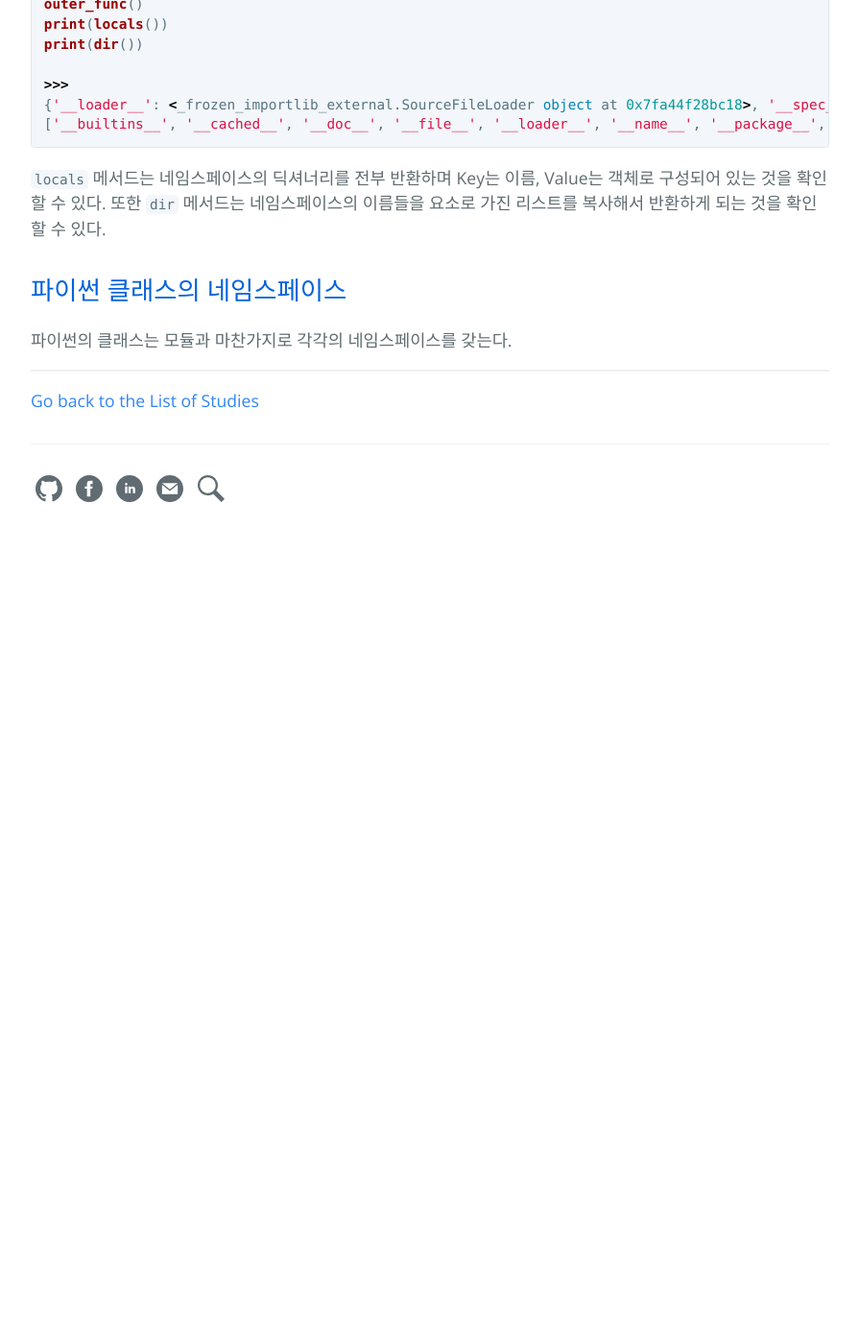
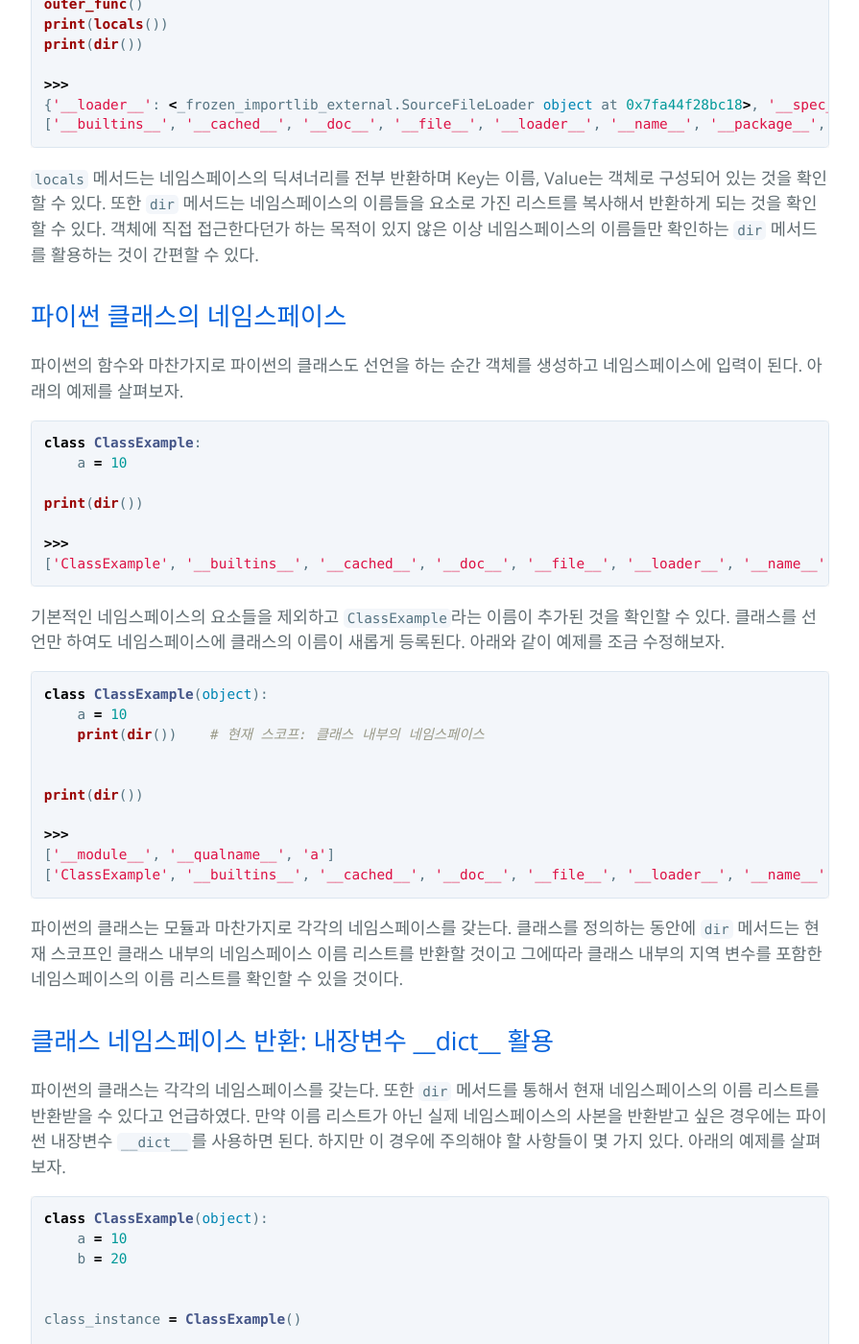
Before and after one commit to hcnoh/hcnoh.github.io, a Jekyll site: the page built from _posts/2019-01-30-python-class-namespace.md, in a window 1280 px wide and 1400 px high, scrolled down 1024 px. Shown: the whole window at 96% size, without its empty margins (192-1087 px from the left). Built offline with Jekyll 4.4.1, drawn with Linux system fonts in a browser that asks for light colours; comment, search, counter and statistics services are not loaded; before the commit the page ends 1601 px from its top, so only the background shows below that; some of the changed text lies outside the part shown.

Commit message:
Update 2019-01-30-python-class-namespace.md

````diff
--- a/_posts/2019-01-30-python-class-namespace.md
+++ b/_posts/2019-01-30-python-class-namespace.md
@@ -38,7 +38,76 @@ print(dir())
 ['__builtins__', '__cached__', '__doc__', '__file__', '__loader__', '__name__', '__package__', '__spec__', 'a', 'outer_func']
 ```
 
-`locals` 메서드는 네임스페이스의 딕셔너리를 전부 반환하며 Key는 이름, Value는 객체로 구성되어 있는 것을 확인할 수 있다. 또한 `dir` 메서드는 네임스페이스의 이름들을 요소로 가진 리스트를 복사해서 반환하게 되는 것을 확인할 수 있다.
+`locals` 메서드는 네임스페이스의 딕셔너리를 전부 반환하며 Key는 이름, Value는 객체로 구성되어 있는 것을 확인할 수 있다. 또한 `dir` 메서드는 네임스페이스의 이름들을 요소로 가진 리스트를 복사해서 반환하게 되는 것을 확인할 수 있다. 객체에 직접 접근한다던가 하는 목적이 있지 않은 이상 네임스페이스의 이름들만 확인하는 `dir` 메서드를 활용하는 것이 간편할 수 있다.
 
 ## 파이썬 클래스의 네임스페이스
-파이썬의 클래스는 모듈과 마찬가지로 각각의 네임스페이스를 갖는다.
+파이썬의 함수와 마찬가지로 파이썬의 클래스도 선언을 하는 순간 객체를 생성하고 네임스페이스에 입력이 된다. 아래의 예제를 살펴보자.
+
+```python
+class ClassExample:
+    a = 10
+
+print(dir())
+
+>>>
+['ClassExample', '__builtins__', '__cached__', '__doc__', '__file__', '__loader__', '__name__', '__package__', '__spec__']
+```
+
+기본적인 네임스페이스의 요소들을 제외하고 `ClassExample`라는 이름이 추가된 것을 확인할 수 있다. 클래스를 선언만 하여도 네임스페이스에 클래스의 이름이 새롭게 등록된다. 아래와 같이 예제를 조금 수정해보자.
+
+```python
+class ClassExample(object):
+    a = 10
+    print(dir())    # 현재 스코프: 클래스 내부의 네임스페이스
+
+
+print(dir())
+
+>>>
+['__module__', '__qualname__', 'a']
+['ClassExample', '__builtins__', '__cached__', '__doc__', '__file__', '__loader__', '__name__', '__package__', '__spec__']
+```
+
+파이썬의 클래스는 모듈과 마찬가지로 각각의 네임스페이스를 갖는다. 클래스를 정의하는 동안에 `dir` 메서드는 현재 스코프인 클래스 내부의 네임스페이스 이름 리스트를 반환할 것이고 그에따라 클래스 내부의 지역 변수를 포함한 네임스페이스의 이름 리스트를 확인할 수 있을 것이다.
+
+## 클래스 네임스페이스 반환: 내장변수 \_\_dict\_\_ 활용
+파이썬의 클래스는 각각의 네임스페이스를 갖는다. 또한 `dir` 메서드를 통해서 현재 네임스페이스의 이름 리스트를 반환받을 수 있다고 언급하였다. 만약 이름 리스트가 아닌 실제 네임스페이스의 사본을 반환받고 싶은 경우에는 파이썬 내장변수 `__dict__`를 사용하면 된다. 하지만 이 경우에 주의해야 할 사항들이 몇 가지 있다. 아래의 예제를 살펴보자.
+
+```python
+class ClassExample(object):
+    a = 10
+    b = 20
+
+
+class_instance = ClassExample()
+
+print(class_instance.__dict__)
+print(ClassExample.__dict__)
+
+>>>
+{}
+{'a': 10, '__dict__': <attribute '__dict__' of 'ClassExample' objects>, 'b': 20, '__doc__': None, '__module__': '__main__', '__weakref__': <attribute '__weakref__' of 'ClassExample' objects>}
+```
+
+내장변수 `__dict__`의 용법은 위와 같다. 클래스의 인스턴스에도 사용할 수 있고(`class_instance.__dict__`) 클래스 자체에서도 사용할 수(`ClassExample.__dict__`) 있다. 예상한 대로 인스턴스의 네임스페이스는 비어있으며 클래스 자체의 네임스페이스에 `a`와 `b`가 모두 정의되어 있는 것을 확인할 수 있다. 이것에 대한 확신을 위해서 예제를 아래처럼 조금 더 수정해보자.
+
+```python
+class ClassExample(object):
+    a = 10
+    b = 20
+
+    def __init__(self):
+        self.c = 30
+
+
+class_instance = ClassExample()
+
+print(class_instance.__dict__)
+print(ClassExample.__dict__)
+
+>>>
+{'c': 30}
+{'__module__': '__main__', '__dict__': <attribute '__dict__' of 'ClassExample' objects>, '__weakref__': <attribute '__weakref__' of 'ClassExample' objects>, 'b': 20, '__init__': <function ClassExample.__init__ at 0x7f1cae105840>, '__doc__': None, 'a': 10}
+```
+
+예상한 대로 인스턴스의 네임스페이스에 인스턴스 변수인 `c`가 추가되어 있는 것을 확인할 수 있다.
````
